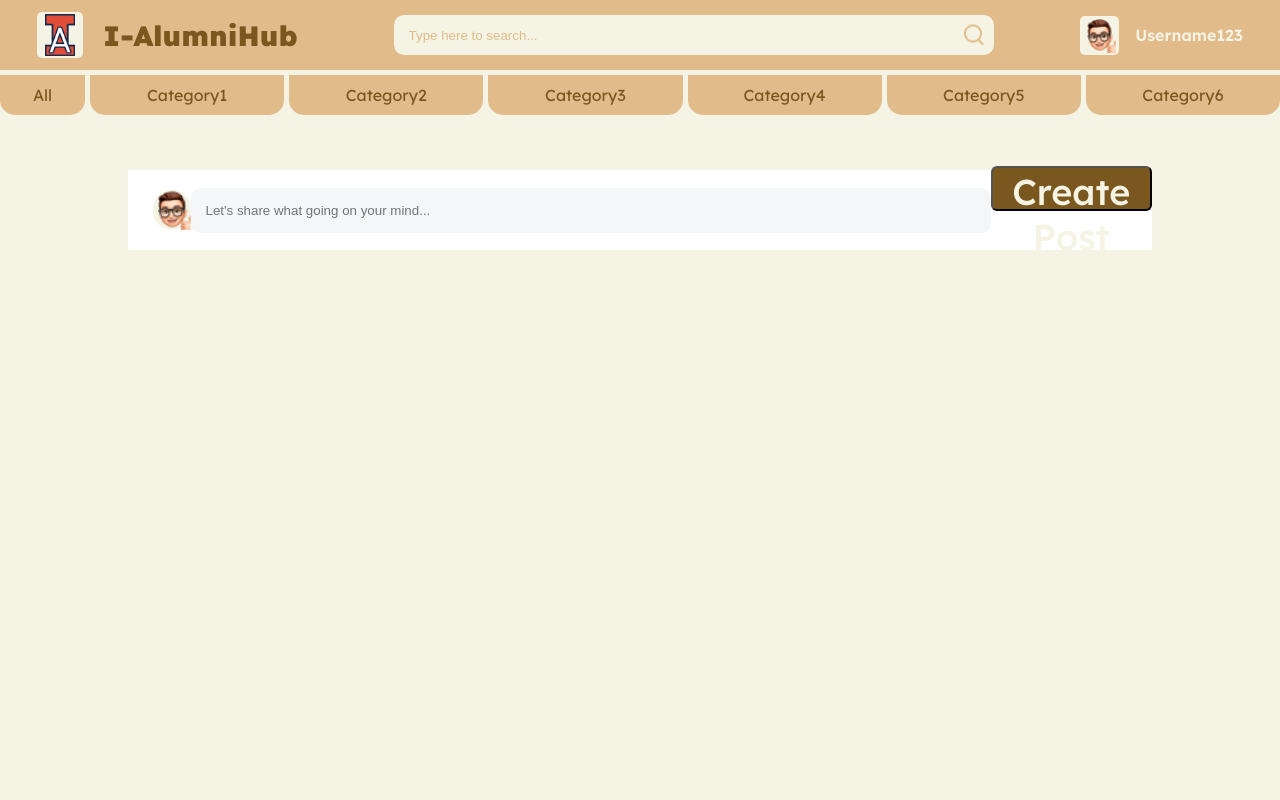
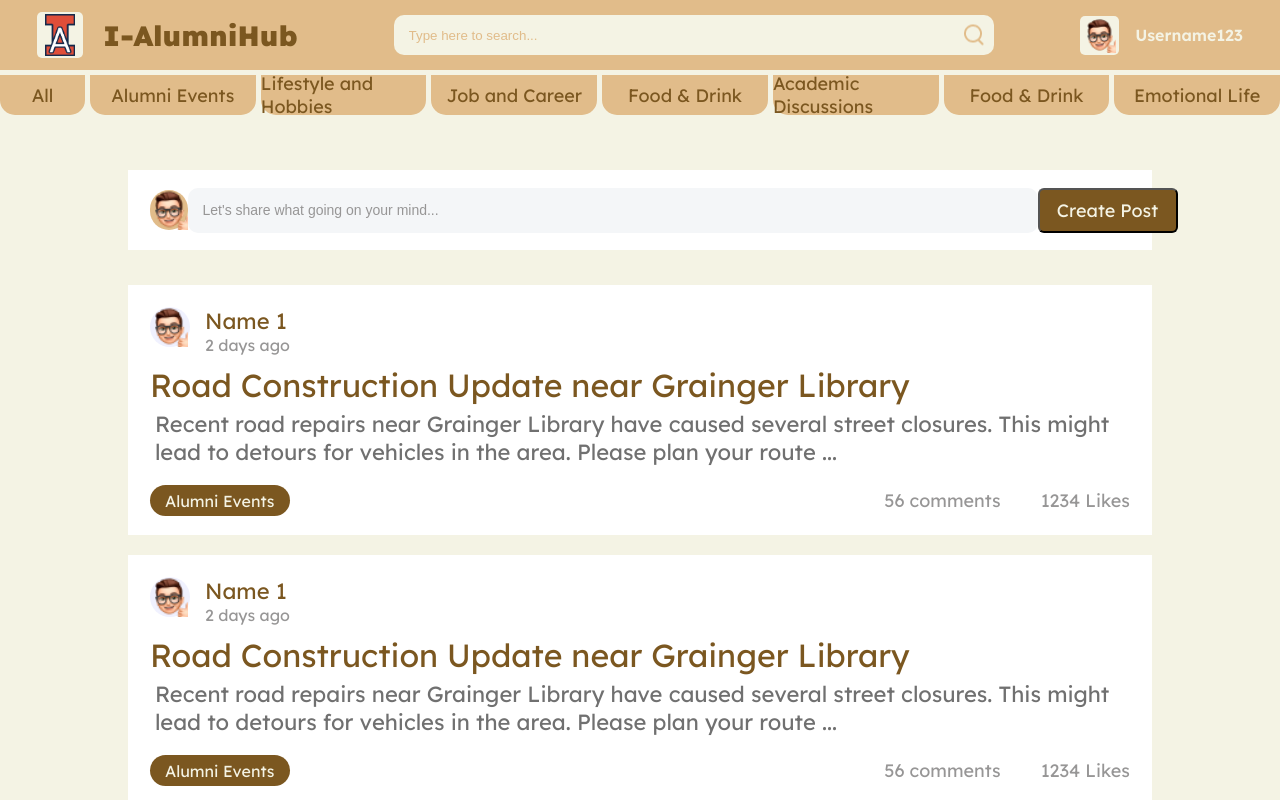
Before and after one commit to longma1012/CS409_project, a React (Create React App) app in the folder my-app/: page /main in a window 1280 px wide. Shown: the top 800 px of the page. Built offline with nearby package versions, Linux system fonts and the light colour scheme.

Commit message:
post card without Like button finished

```diff
--- a/my-app/src/components/Header/Header.css
+++ b/my-app/src/components/Header/Header.css
@@ -100,7 +100,7 @@ body {
 }
 .username {
     margin-left: 16px;
-    font-size: 16px;
+    font: var(--text-small);
     font-weight: bold;
     color: var(--background);
 }
--- a/my-app/src/components/MainPage/Categories.css
+++ b/my-app/src/components/MainPage/Categories.css
@@ -4,7 +4,7 @@ body {
     margin: 0;
     padding: 0;
     background-color: var(--background);
-    font-family: "Lexend";
+    font: 18px 'Lexend';
     color: var(--dark-brown);
 }
 
@@ -39,5 +39,5 @@ body {
     justify-content: center;
     align-items: center;
     border-bottom-left-radius: 15px;
-    border-bottom-right-radius: 15px
+    border-bottom-right-radius: 15px;
 }
--- a/my-app/src/components/MainPage/Categories.jsx
+++ b/my-app/src/components/MainPage/Categories.jsx
@@ -5,12 +5,13 @@ const Categories = () => {
     return (
         <div className="categories-container">
             <div className="all">All</div>
-            <div className="category">Category1</div>
-            <div className="category">Category2</div>
-            <div className="category">Category3</div>
-            <div className="category">Category4</div>
-            <div className="category">Category5</div>
-            <div className="category">Category6</div>
+            <div className="category">Alumni Events</div>
+            <div className=" category">Lifestyle and Hobbies</div>
+            <div className="category">Job and Career</div>
+            <div className="category">Food & Drink</div>
+            <div className="category">Academic Discussions</div>
+            <div className="category">Food & Drink</div>
+            <div className="category">Emotional Life</div>
         </div>
     );
 };
--- a/my-app/src/components/MainPage/MainPage.css
+++ b/my-app/src/components/MainPage/MainPage.css
@@ -21,11 +21,11 @@
     width: 40px;
     height: 40px;
     border-radius: 20px;
-    margin-left: 25px;
-    background-color: var(--background);
+    margin-left: 22px;
+    background-color: var(--light-brown);
 }
 .create-post-input input {
-    width: 800px;
+    width: 850px;
     height: 45px;
     box-sizing: border-box;
     background-color: var(--input-background);
@@ -33,22 +33,36 @@
     border-radius: 10px;
     color: var(--inner-text-grey);
     padding-left: 15px;
+    font-size: 14px;
+}
+.create-post-input input::placeholder{
+    color: var(--inner-text-grey);
 }
 
 .create-post-button button {
-    width: 135;
+    width: 140px;
     height: 45px;
+    margin-right: 30px;
     border-radius: 6px;
     background-color: var(--dark-brown);
     color: var(--background);
     text-align: center;
     font-family: Lexend;
-    font-size: 36px;
-    font-style: normal;
+    font-size: 18px;
+    /* font-style: normal;
     font-weight: 500;
-    line-height: normal;
+    line-height: normal; */
 }
 
 .create-post-button button:active {
     background-color: #2f200a;
 }
+
+.post-card-container{
+    margin-top: 35px;
+    width: 80%;
+    display: flex;
+    flex-flow: column;
+    gap: 20px;
+    background-color: var(--background);
+}
--- a/my-app/src/components/MainPage/MainPage.jsx
+++ b/my-app/src/components/MainPage/MainPage.jsx
@@ -1,6 +1,8 @@
 import React from "react";
 import Header from "../Header/Header.jsx";
 import Categories from "./Categories.jsx";
+import PostCard from "./PostCard.jsx";
+
 import "./MainPage.css";
 
 import tempPhoto from "../../images/Memoji Boys 2-1.png";
@@ -25,6 +27,12 @@ const MainPage = () => {
                         <button>Create Post</button>
                     </div>
                 </div>
+                <div className="post-card-container">
+                    <PostCard/>
+                    <PostCard/>
+                    <PostCard/>
+                    <PostCard/>
+                </div>
             </div>
         </div>
     );
--- /dev/null
+++ b/my-app/src/components/MainPage/PostCard.css
@@ -0,0 +1,69 @@
+@import "../../variables.css";
+
+body {
+    margin: 0;
+    padding: 0;
+    background-color: var(--background);
+    font-family: "Lexend";
+}
+
+.post-card{
+    background-color: white;
+    padding: 22px 22px 5px 22px;
+}
+
+.poster-area{
+    display: flex;
+}
+.poster-photo{
+    width: 40px;
+    height: 40px;
+    border-radius: 20px;
+    background-color: #F0F1FE;
+}
+.name-and-time{
+    margin-left: 15px;
+}
+.poster-name{
+    font: var(--text-regular);
+    color: var(--dark-brown);
+    margin: 0;
+}
+.post-time{
+    font: var(--text-small);
+    color: var(--inner-text-grey);
+    margin: 0;
+}
+
+.content-area{
+    margin-top: 10px;
+}
+.title{
+    font: var(--text-title);
+    margin: 0;
+}
+.content{
+    font: var(--text-regular);
+    color: var(--dark-grey);
+    margin: 5px;
+}
+
+.info-area{
+    display: flex;
+    align-items: center;
+    justify-content: space-between;
+    /* border: 1px solid red; */
+}
+.category-tag{
+    border-radius: 20px;
+    padding: 5.5px 15px;
+    background-color: var(--dark-brown);
+    color: var(--background);
+    text-align: center;
+    font: var(--text-small);
+}
+.data{
+    display: flex;
+    color: var(--inner-text-grey);
+    gap: 40px;
+}
--- a/my-app/src/components/MainPage/PostCard.jsx
+++ b/my-app/src/components/MainPage/PostCard.jsx
@@ -0,0 +1,40 @@
+import React from "react";
+import { Link } from "react-router-dom";
+import "./PostCard.css";
+
+import tempPhoto from "../../images/Memoji Boys 2-1.png";
+
+const PostCard = () => {
+    return (
+        <div className="post-card">
+            <div className="poster-area">
+                <div className="poster-photo">
+                    <img src={tempPhoto} alt="" className="photo" />
+                </div>
+                <div className="name-and-time">
+                    <p className="poster-name">Name 1</p>
+                    <p className="post-time">2 days ago</p>
+                </div>
+            </div>
+            <div className="content-area">
+                <p className="title">
+                    Road Construction Update near Grainger Library
+                </p>
+                <p className="content">
+                    Recent road repairs near Grainger Library have caused
+                    several street closures. This might lead to detours for
+                    vehicles in the area. Please plan your route ...
+                </p>
+            </div>
+            <div className="info-area">
+                <div className="category-tag">Alumni Events</div>
+                <div className="data">
+                    <p className="comments"> 56 comments</p>
+                    <p className="likes"> 1234 Likes</p>
+                </div>
+            </div>
+        </div>
+    );
+};
+
+export default PostCard;
--- a/my-app/src/variables.css
+++ b/my-app/src/variables.css
@@ -4,4 +4,10 @@
     --dark-brown: #7B5720;
     --inner-text-grey: #979696;
     --input-background: #F4F6F8;
+    --dark-grey: #707070;
+
+    --text-small: 16px 'Lexend';
+    --text-regular: 22px 'Lexend';
+    --text-title: 32px 'Lexend';
+
   }
```
